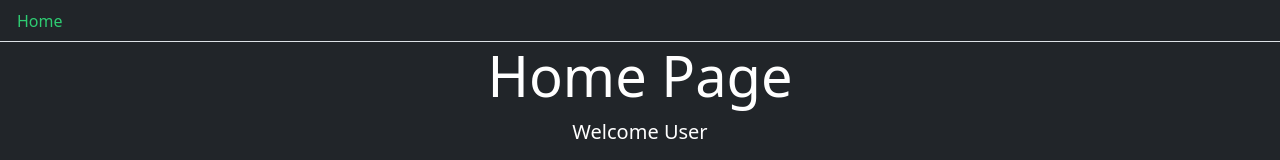
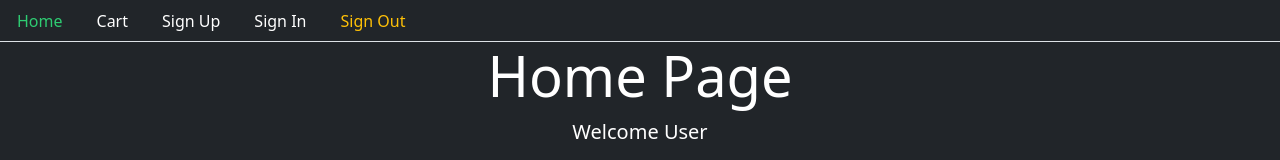
Before and after one commit to nandanchandra/fashion_frontend_service, a React (Create React App) app: page / in a window 1280 px wide. Shown: the top 160 px of the page. Built offline with nearby package versions, Linux system fonts and the light colour scheme; no server answers.

Commit message:
navbar-complete

```diff
--- a/src/App.js
+++ b/src/App.js
@@ -1,12 +1,12 @@
 import React from "react";
 import "./styles.css";
 import "./Routes";
-import Routesx from "./Routes";
+import Routes from "./Routes";
 
 export default function App() {
 	return (
 		<div>
-			<Routesx />
+			<Routes />
 		</div>
 	);
 }
--- a/src/Routes.js
+++ b/src/Routes.js
@@ -10,7 +10,7 @@ import userDashboard from "./user/userDashboard";
 
 const Routes = () => {
 	return (
-		<BrowserRouter>
+		<BrowserRouter forceRefresh={true}>
 			<Switch>
 				<Route path="/" exact component={Home} />
 				<Route path="/signup" exact component={Signup} />
--- a/src/auth/helper/index.js
+++ b/src/auth/helper/index.js
@@ -51,10 +51,10 @@ export const isAuthenticated = () => {
 };
 
 export const signOut = (next) => {
+	const userId = isAuthenticated() && isAuthenticated().user.id;
 	if (typeof window !== undefined) {
 		localStorage.removeItem("auth");
 		cartEmpty(() => {});
-		const userId = "";
 		return fetch(`${API}user/logout/${userId}`, {
 			method: "GET",
 		})
--- a/src/core/Menu.js
+++ b/src/core/Menu.js
@@ -20,6 +20,64 @@ const Menu = ({ history, path }) => {
 						Home
 					</Link>
 				</li>
+				<li className="nav-item">
+					<Link
+						style={currentTab(history, "/cart")}
+						className="nav-link"
+						to="/cart"
+					>
+						Cart
+					</Link>
+				</li>
+				{isAuthenticated() && (
+					<li className="nav-item">
+						<Link
+							style={currentTab(history, "/user/dashboard")}
+							className="nav-link"
+							to="/user/dashboard"
+						>
+							Dashboard
+						</Link>
+					</li>
+				)}
+				{!isAuthenticated() && (
+					<Fragment>
+						<li className="nav-item">
+							<Link
+								style={currentTab(history, "/signup")}
+								className="nav-link"
+								to="/signup"
+							>
+								Sign Up
+							</Link>
+						</li>
+						<li className="nav-item">
+							<Link
+								style={currentTab(history, "/signin")}
+								className="nav-link"
+								to="/signin"
+							>
+								Sign In
+							</Link>
+						</li>
+					</Fragment>
+				)}
+				{isAuthenticated && (
+					<Fragment>
+						<li className="nav-item">
+							<span
+								onClick={() => {
+									signOut(() => {
+										history.push("/");
+									});
+								}}
+								className="nav-link text-warning"
+							>
+								Sign Out
+							</span>
+						</li>
+					</Fragment>
+				)}
 			</ul>
 		</div>
 	);
--- a/src/user/Signin.js
+++ b/src/user/Signin.js
@@ -33,14 +33,12 @@ const Signin = () => {
 					});
 					setValues({
 						...values,
-						loading: true,
 						didRedirect: true,
 					});
 				} else {
 					setValues({
 						...values,
 						loading: false,
-						didRedirect: true,
 					});
 				}
 			})
@@ -132,10 +130,14 @@ const Signin = () => {
 			description="Hello User Please Enter your signin details"
 		>
 			{loadingMessage()}
+
 			{successMessage()}
 			{errorMessage()}
+
 			{signInForm()}
+
 			<p className="text-white text-center">{JSON.stringify(values)}</p>
+
 			{performRedirect()}
 		</Base>
 	);
```
Also changed, not shown: src/core/Cart.js (+7 -0 lines).
